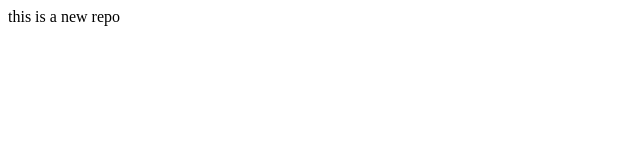
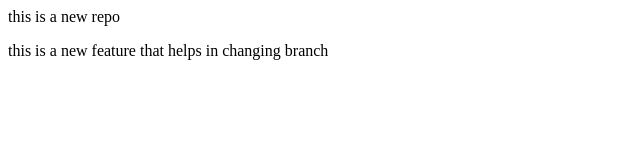
Before and after one commit to sbs44741984/Localrepo, a plain HTML site: page index.html in a window 1280 px wide. Shown: the whole page, without its empty margins (0-640 px from the left). Drawn offline with Linux system fonts and the light colour scheme.

Commit message:
add new features

```diff
--- a/index.html
+++ b/index.html
@@ -1 +1,2 @@
 <p>this is a new repo</p>
+<p>this is a new feature that helps in changing branch</p>
```
